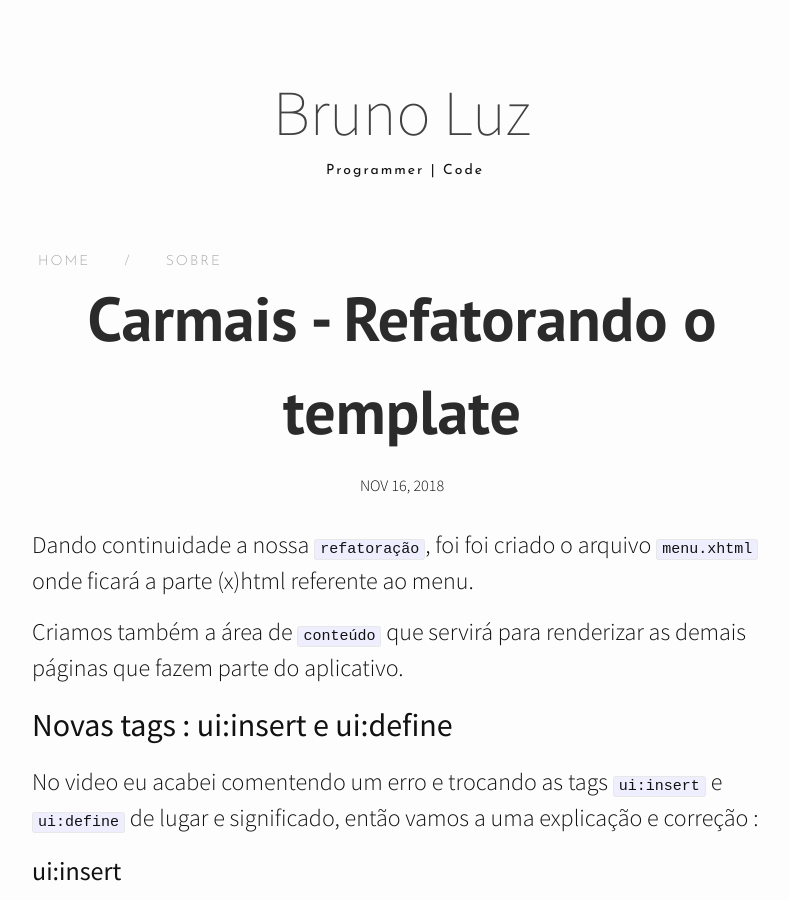
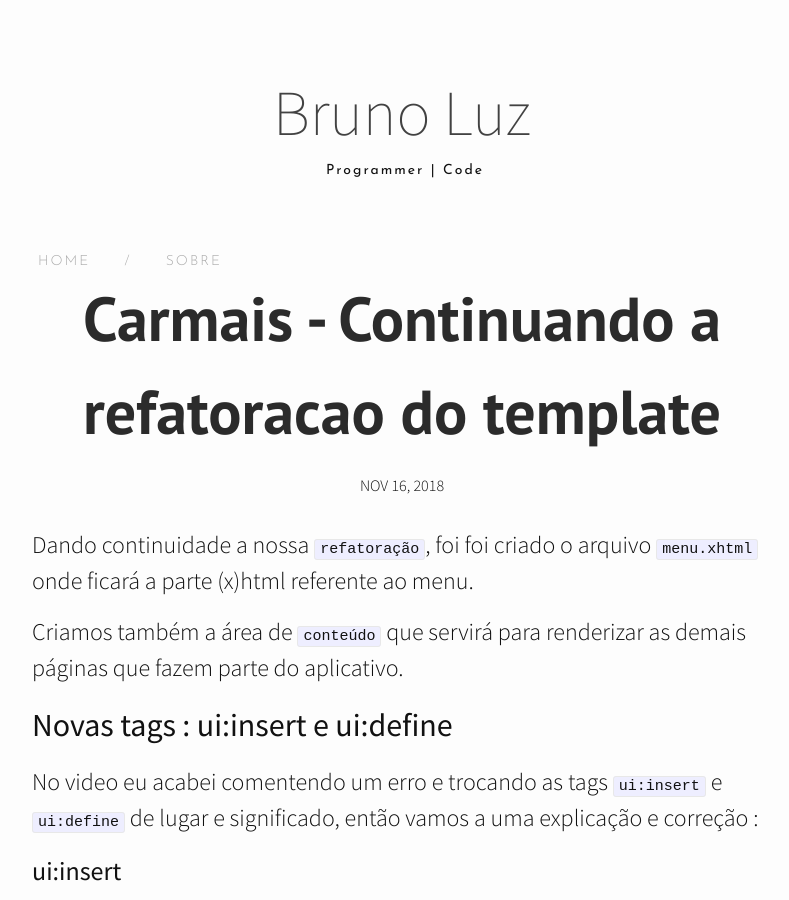
Before and after one commit to BSTK/bstk.github.io, a Jekyll site: the page built from _posts/2018-11-16-carmais-continuando-a-refatoracao-do-template.md, in a window 1280 px wide and 900 px high. Shown: the whole window, without its empty margins (238-1027 px from the left). Built offline with Jekyll 4.4.1, drawn with Linux system fonts in a browser that asks for light colours; nearby versions of some CDN libraries; comment, search, counter and statistics services are not loaded.

Commit message:
Correção

```diff
--- a/_posts/2018-11-16-carmais-continuando-a-refatoracao-do-template.md
+++ b/_posts/2018-11-16-carmais-continuando-a-refatoracao-do-template.md
@@ -1,6 +1,6 @@
 ---
 layout: post
-title:  "Carmais - Refatorando o template"
+title:  "Carmais - Continuando a refatoracao do template"
 date:   2018-11-16 17:00:00 +0530
 ---
 
```
